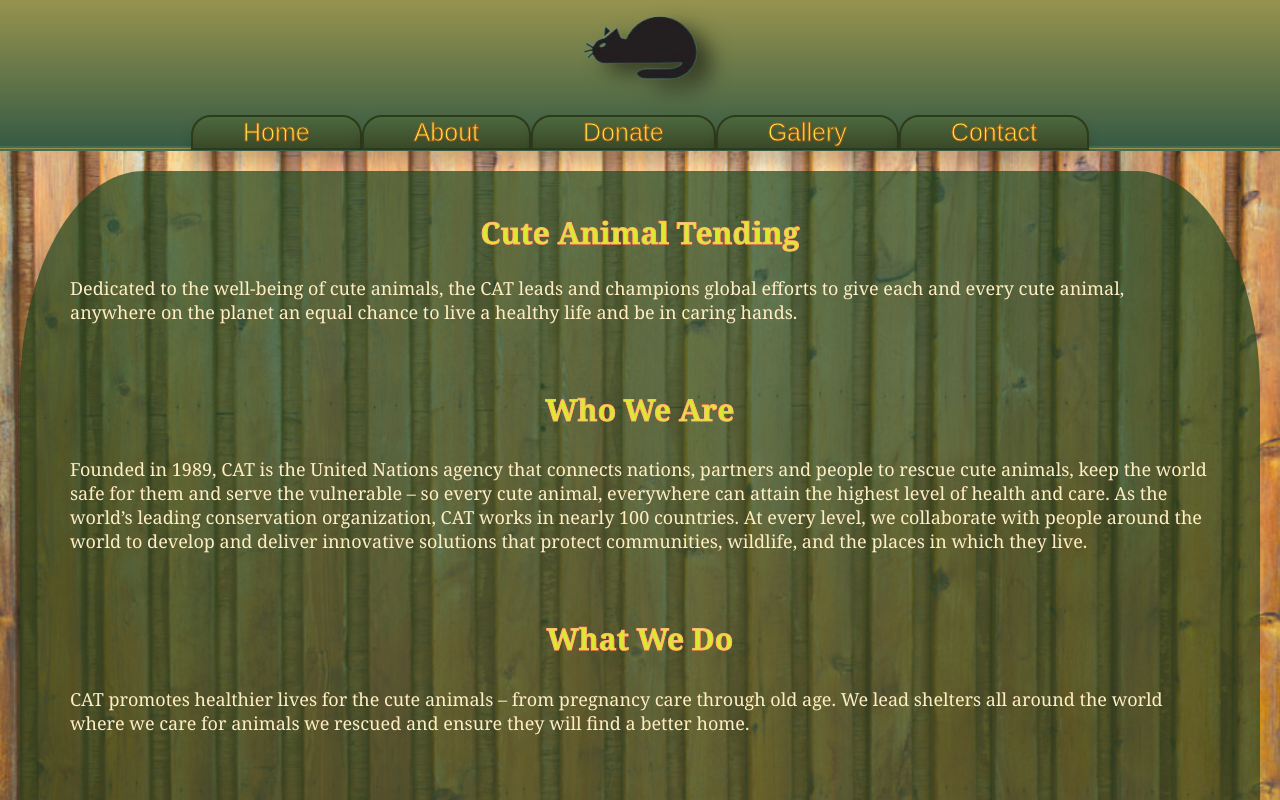
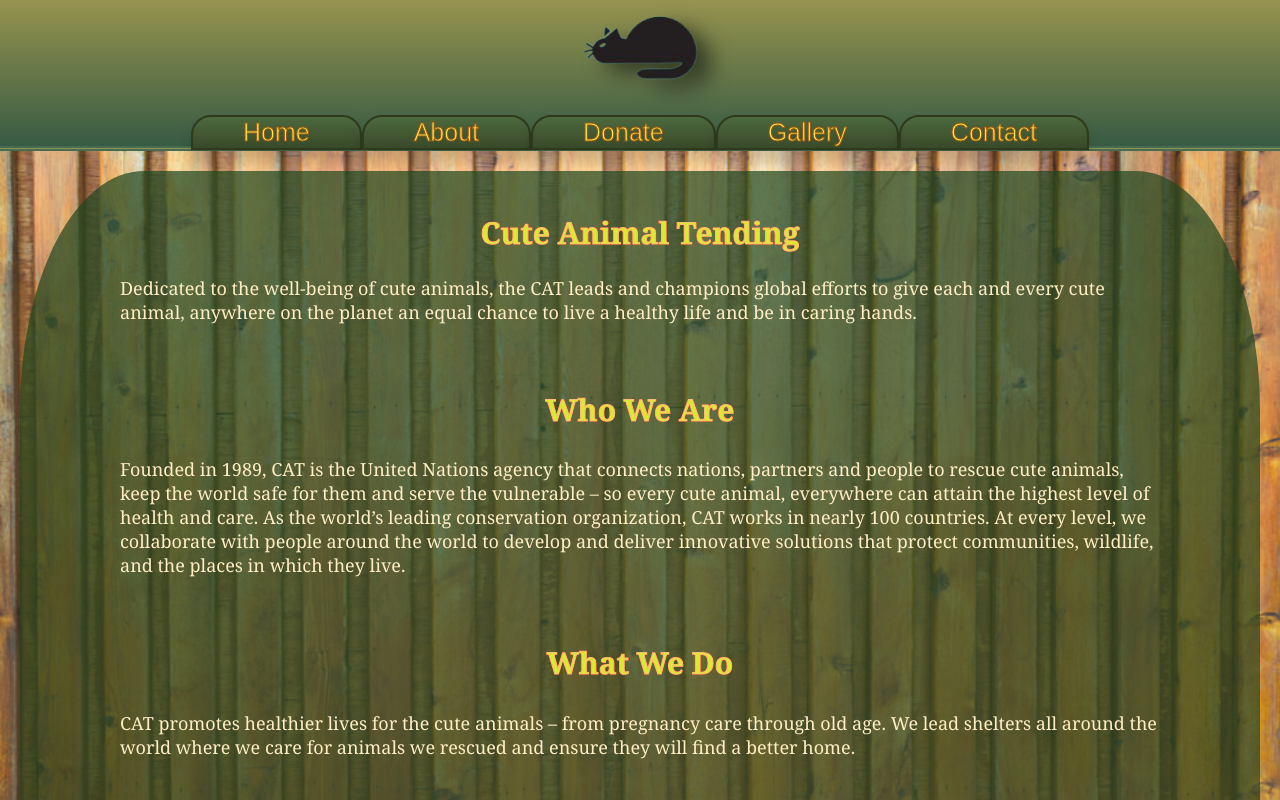
Before and after one commit to CodecoolGlobal/react-for-a-cause-react-rBabett, a React (Create React App) app in the folder cat-react/: page / in a window 1280 px wide. Both pictures are taken after a click on the button "About". Shown: the top 800 px of the page. Built offline with nearby package versions, Linux system fonts and the light colour scheme.

Commit message:
add css and animal object changes

```diff
--- a/cat-react/src/App.css
+++ b/cat-react/src/App.css
@@ -282,8 +282,8 @@ body {
 .about_text {
   position:static;
   text-align: justify-all;
-  padding-left: 50px;
-  padding-right: 50px;
+  padding-left: 100px;
+  padding-right: 100px;
   font-size: 18px;
   color: #ffedc4;
 }
--- a/cat-react/src/components/AnimalsObject.js
+++ b/cat-react/src/components/AnimalsObject.js
@@ -32,7 +32,7 @@ Your pets are unpredictable and fast (unless you have a snail or a turtle). This
     {
       name: 'Morgan',
       image: 'puppy4.jpg',
-      age: '3 years',
+      age: '1 and a half years',
       toy: 'Plushies',
     },
     {
@@ -130,7 +130,7 @@ Your pets are unpredictable and fast (unless you have a snail or a turtle). This
     {
       name: 'Button',
       image: 'hamster6.jpg',
-      age: '15 months',
+      age: '150 years',
       toy: 'Children\'s souls',
       title: 'Pet rescued from unethical breeder',
       description: `Breeding animals is quite a sensitive subject. Button is part of the family that has been rescued from an unethical breeding group. Breeding, if done unethically, can cause the death of many animals within a family and increase the chances of inbreeding. Find out more about ethical breeding and Button, who is now up for adoption...`
```
